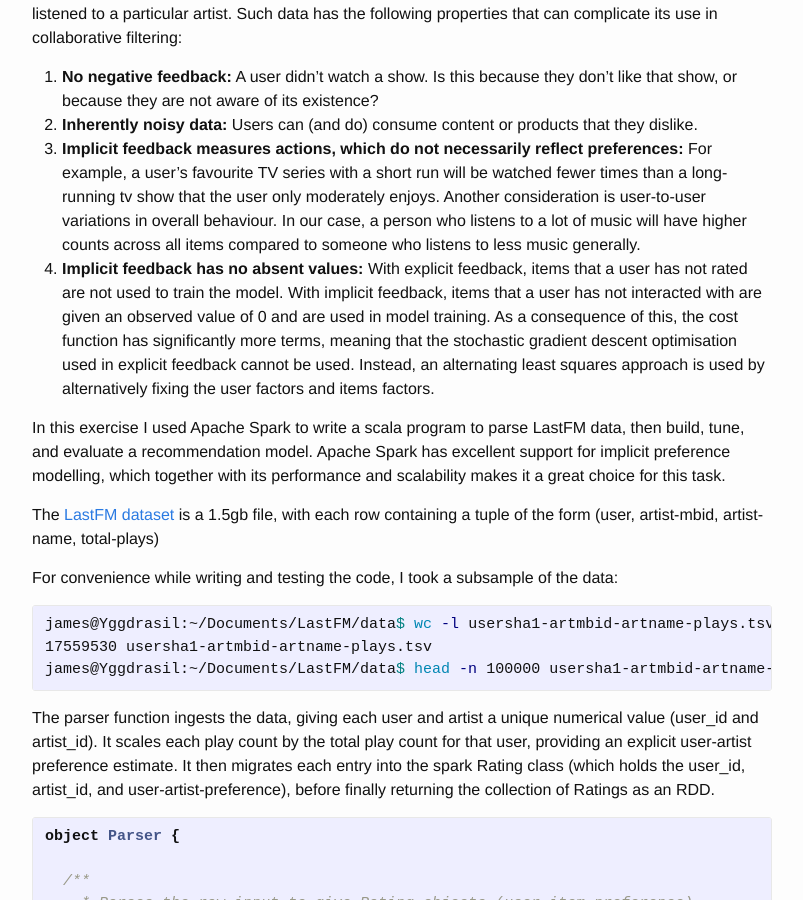
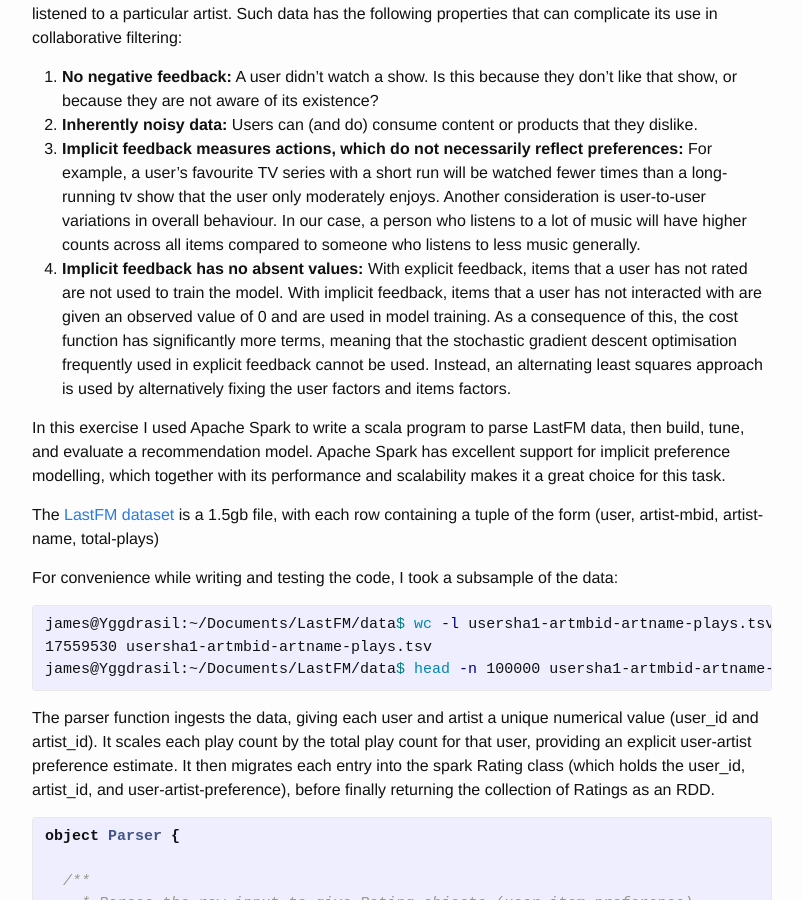
Before and after one commit to jlln/jlln.github.io, a Jekyll site: the page built from _posts/2016-09-19-lastfm.markdown, in a window 1280 px wide and 900 px high, scrolled down 678 px. Shown: the whole window, without its empty margins (238-1041 px from the left). Built offline with Jekyll 4.4.1, drawn with Linux system fonts in a browser that asks for light colours; formulas are drawn with MathJax 3.

Commit message:
Update 2016-09-19-lastfm.markdown

```diff
--- a/_posts/2016-09-19-lastfm.markdown
+++ b/_posts/2016-09-19-lastfm.markdown
@@ -16,7 +16,7 @@
 1. <b>No negative feedback:</b> A user didn’t watch a show. Is this because they don’t like that show, or because they are not aware of its existence?
 2. <b>Inherently noisy data:</b> Users can (and do) consume content or products that they dislike.
 3. <b>Implicit feedback measures actions, which do not necessarily reflect preferences:</b> For example, a user’s favourite TV series with a short run will be watched fewer times than a long-running tv show that the user only moderately enjoys. Another consideration is user-to-user variations in overall behaviour. In our case, a person who listens to a lot of music will have higher counts across all items compared to someone who listens to less music generally.
-5. <b>Implicit feedback has no absent values:</b> With explicit feedback, items that a user has not rated are not used to train the model. With implicit feedback, items that a user has not interacted with are given an observed value of 0 and are used in model training. As a consequence of this, the cost function has significantly more terms, meaning that the stochastic gradient descent optimisation used in explicit feedback cannot be used. Instead, an alternating least squares approach is used by alternatively fixing the user factors and items factors.
+5. <b>Implicit feedback has no absent values:</b> With explicit feedback, items that a user has not rated are not used to train the model. With implicit feedback, items that a user has not interacted with are given an observed value of 0 and are used in model training. As a consequence of this, the cost function has significantly more terms, meaning that the stochastic gradient descent optimisation frequently used in explicit feedback cannot be used. Instead, an alternating least squares approach is used by alternatively fixing the user factors and items factors.
 
 
 In this exercise I used Apache Spark to write a scala program to parse LastFM data, then build, tune, and evaluate a recommendation model. Apache Spark has excellent support for implicit preference modelling, which together with its performance and scalability makes it a great choice for this task.
```
